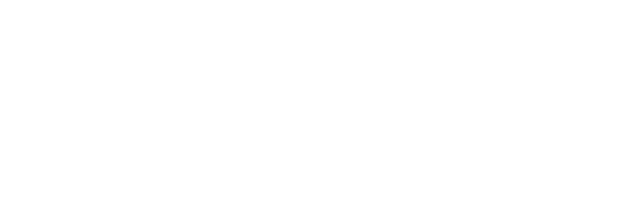
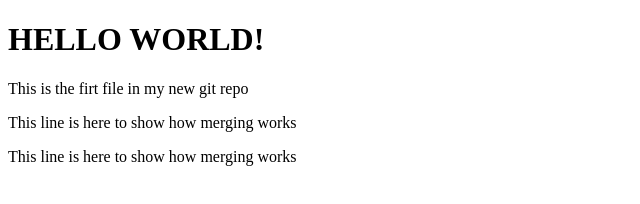
Before and after one commit to Luiz-fernando01/Giithub, a plain HTML site: page index.html in a window 1280 px wide. Shown: the whole page, without its empty margins (0-640 px from the left). Drawn offline with Linux system fonts and the light colour scheme.

Commit message:
update index

```diff
--- a/index.html
+++ b/index.html
@@ -7,6 +7,10 @@
     <title>Document</title>
 </head>
 <body>
+    <H1>HELLO WORLD!</H1>
+    <P>This is the firt file in my new git repo</P>
+     <P>This line is here to show how merging works</P>
+     <P>This line is here to show how merging works</P>
 
 </body>
 </html>
```
